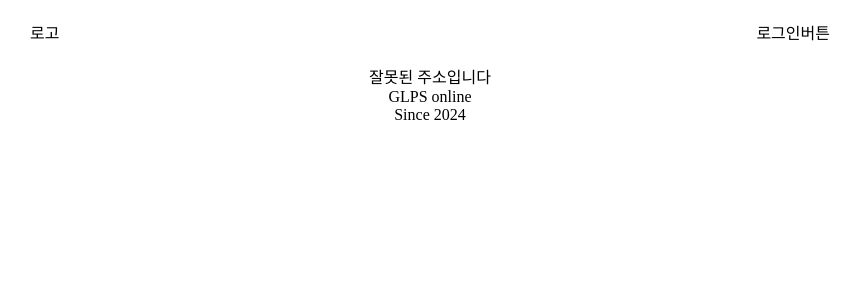
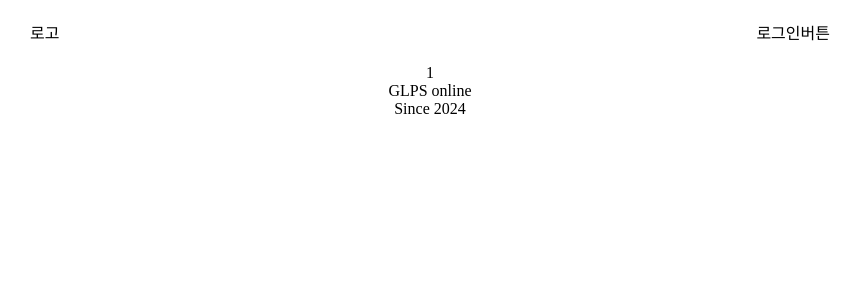
Before and after one commit to GLPS-online/frontend, a React (Create React App) app: page /student/1 in a window 1280 px wide. Shown: the top 300 px of the page, without its empty margins (210-1070 px from the left). Built offline with nearby package versions, Linux system fonts and the light colour scheme.

Commit message:
add some new pages

```diff
--- a/src/components/StudentView/StudentExpanded.jsx
+++ b/src/components/StudentView/StudentExpanded.jsx
@@ -46,7 +46,7 @@ export default function StudentExpanded({ student }) {
       >
         수업 시간표
       </button>
-      <Link to={`/timetables/${student.className}`}>정보수정</Link>
+      <Link to={`/student/${student._id}`}>세부정보/수정</Link>
     </S.StudentExpandedContainer>
   );
 }
--- a/src/index.js
+++ b/src/index.js
@@ -8,6 +8,8 @@ import SignupPage from "./pages/SignupPage/SignupPage";
 import AdminPage from "./pages/AdminPage/AdminPage";
 import NotFoundPage from "./pages/NotFoundPage/NotFoundPage";
 import TimetablePage from "./pages/TimetablePage/TimetablePage";
+import StudentPage from "./pages/StudentPage/StudentPage.jsx";
+import PtlaPage from "./pages/PtlaPage/PtlaPage.jsx";
 
 const root = ReactDOM.createRoot(document.getElementById("root"));
 root.render(
@@ -20,6 +22,8 @@ root.render(
           <Route path="signup" element={<SignupPage />} />
           <Route path="admin" element={<AdminPage />} />
           <Route path="timetables" element={<TimetablePage />} />
+          <Route path="student/:id" element={<StudentPage />} />
+          <Route path="ptla/:id" element={<PtlaPage />} />
           <Route path="*" element={<NotFoundPage />} />
         </Route>
       </Routes>
--- /dev/null
+++ b/src/pages/PtlaPage/PtlaPage.jsx
@@ -0,0 +1,3 @@
+export default function PtlaPage() {
+  return <></>;
+}
--- /dev/null
+++ b/src/pages/StudentPage/StudentPage.jsx
@@ -0,0 +1,11 @@
+import { useParams } from "react-router-dom";
+
+export default function StudentPage() {
+  const { id } = useParams();
+
+  return (
+    <>
+      <div>{id}</div>
+    </>
+  );
+}
```
